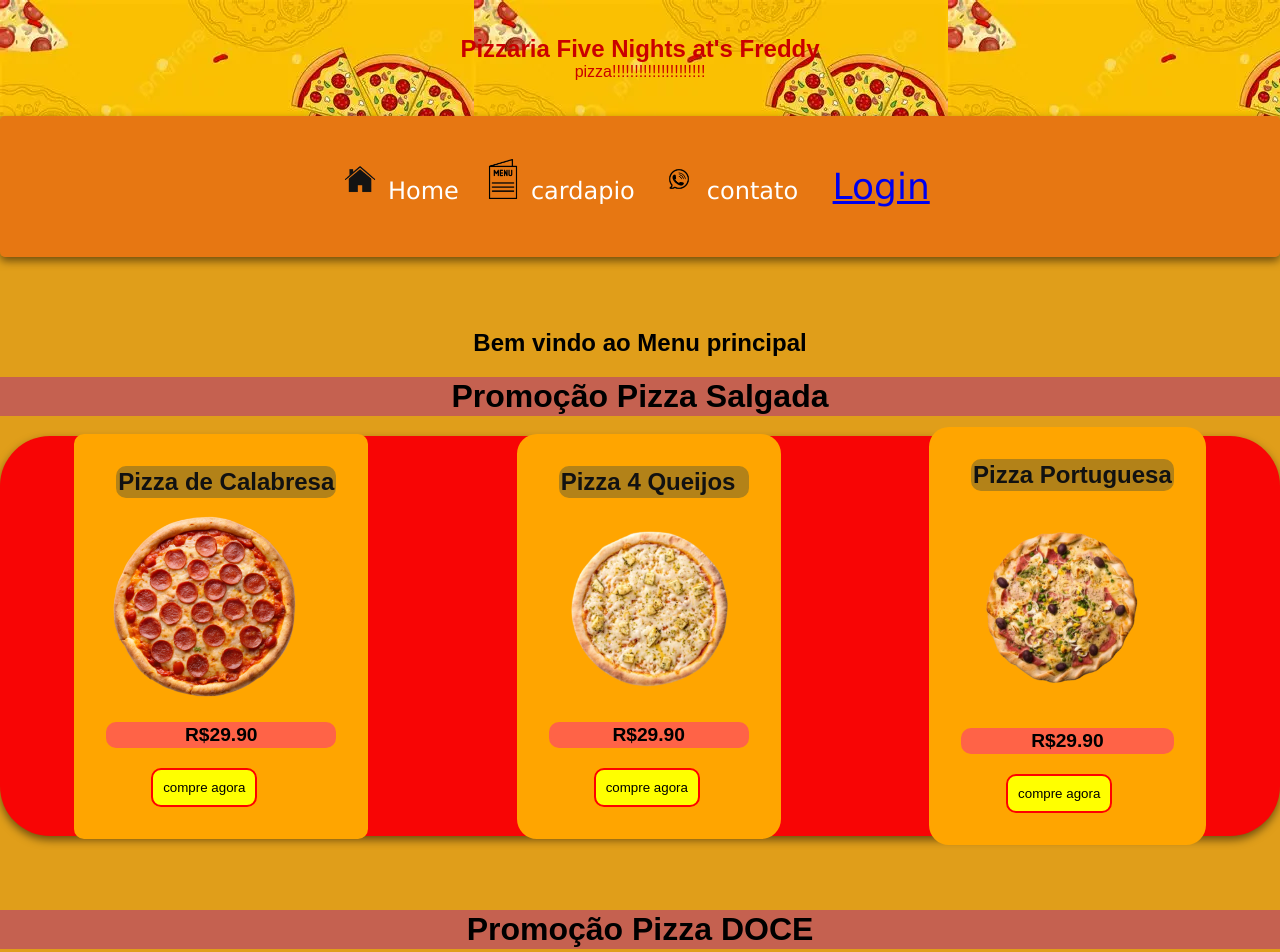
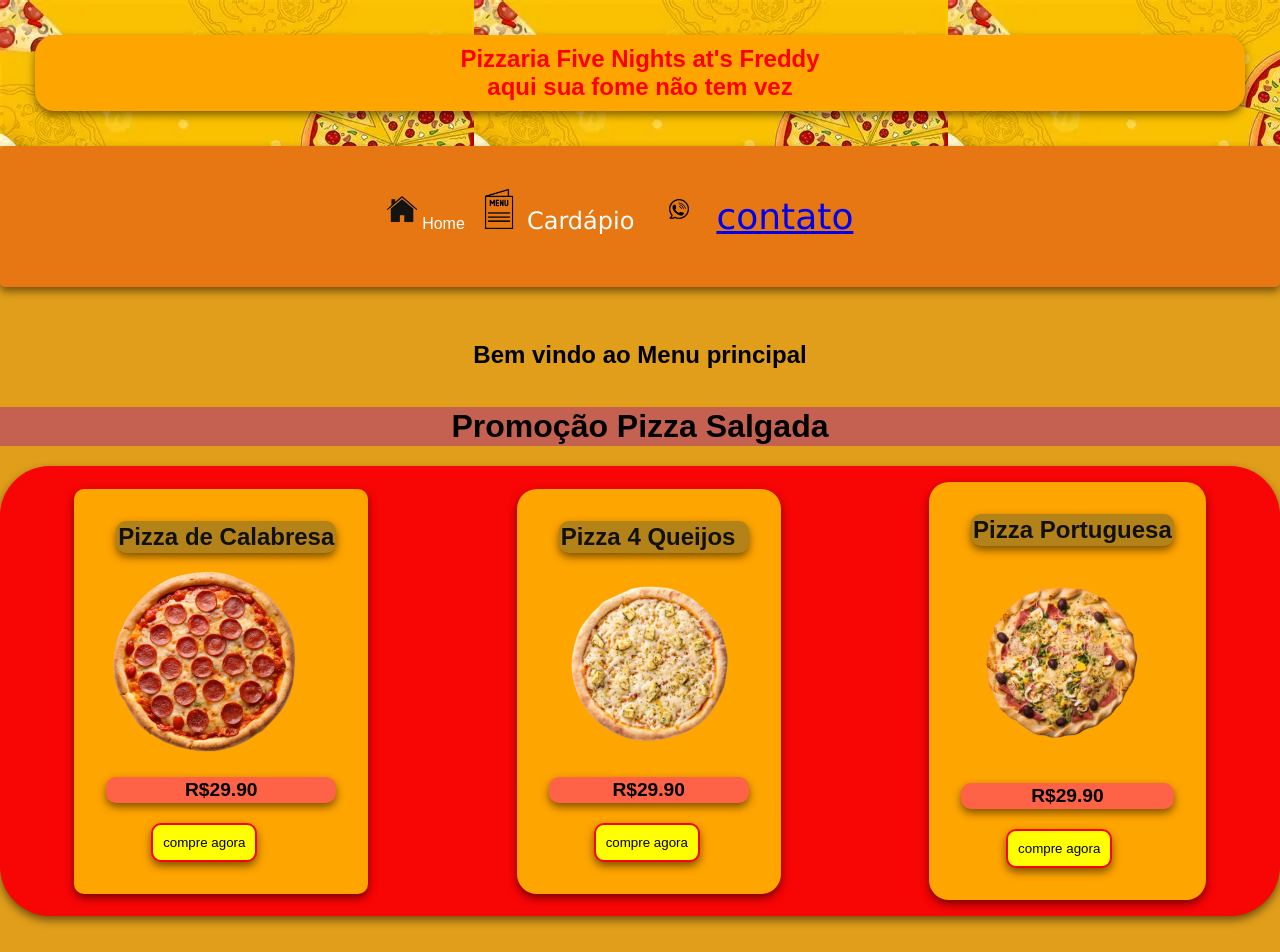
Before and after one commit to esmer4lda/trabalho-programa-o-web-, a plain HTML site: page index.htm in a window 1280 px wide. Shown: the top 952 px of the page. Drawn offline with Linux system fonts and the light colour scheme.

Commit message:
fortnite

```diff
--- a/css/style.css
+++ b/css/style.css
@@ -19,6 +19,7 @@ body{
     text-align: center;
     padding: 35px;
     background-image: url(/img/banner.png);
+
 
 }
 #titulo{
@@ -47,7 +48,8 @@ nav{
     padding: 30px;
     font-size: 1em;
     border-radius: 5px;
-    box-shadow: 0px 4px 8px rgba(0, 0, 0, 0.5);    /*cria sombra*/
+    box-shadow: 0px 4px 8px rgba(0, 0, 0, 0.5);
+    border-image: url(/img/border.png) 150 round;   /*cria sombra*/
 
 }
 
@@ -57,7 +59,7 @@ nav{
  display: flex;direction: row;
  justify-content: space-around;
  align-items: center;
- height: 400px;
+ height: 450px;
  border-radius: 50px;
   box-shadow: 0px 4px 8px rgba(0, 0, 0, 0.5);
 
@@ -71,6 +73,7 @@ nav{
     color: rgb(17, 17, 17);
     height: auto;
     border: solid 2px rgb(179, 130, 24); background-color: rgb(179, 130, 24); border-radius: 10px;
+    box-shadow: 0px 4px 8px rgba(0, 0, 0, 0.5);
 }
 /*h2/promoção*/
 .title{
@@ -93,6 +96,7 @@ nav{
     font-weight: bold;
     text-align: center;
     border: solid 2px tomato; background-color: tomato; border-radius: 10px;
+    box-shadow: 0px 4px 8px rgba(0, 0, 0, 0.5);
 }
 
 .botao{
@@ -101,6 +105,7 @@ nav{
     background-color: yellow;
     border: solid 2px red;
     margin-left: 45px;
+    box-shadow: 0px 4px 8px rgba(0, 0, 0, 0.5);
 }
 
 .botao:hover{
@@ -119,3 +124,4 @@ h1{text-align: center;}
 #oi{position: absolute; right: 5px; font-size: 1.5em; text-align: center;margin-top: 18px;}
 
 #conta{ position: absolute;right: 5px; top: 2px;}
+.produto { box-shadow: 0px 4px 8px rgba(0, 0, 0, 0.5);}
--- a/css/style2.css
+++ b/css/style2.css
@@ -6,13 +6,15 @@ justify-content: center;
 align-items: center;
 height: 100vh;
 background-image: url(/img/banner.png );
+background-size: 150%;
+
 
 form{
 background-color: rgb(230, 200, 33);
 padding: 30px;
 border-radius: 10px;
 width: 300px;
-box-shadow: 0px 0px 10px rgba(0,0,0,0.2);
+box-shadow: 0px 4px 8px rgba(0, 0, 0, 0.5);
 }
 
 input{
@@ -22,6 +24,7 @@ margin-top: 5px;
 margin-bottom: 15px;
 border-radius: 5px;
 border: 1px solid #ccc;
+box-shadow: 0px 0px 10px rgba(0, 0, 0, 0.5);
 }
 
 button{
@@ -32,6 +35,8 @@ color: white;
 border: none;
 border-radius: 5px;
 cursor:pointer;
+box-shadow: 0px 4px 8px rgba(0, 0, 0, 0.5);
+
 }
 
 button:hover{
--- a/index.htm
+++ b/index.htm
@@ -8,33 +8,36 @@
 </head>
 <body>
     <header id="cabecalho">
-      <h2>Pizzaria Five Nights at's Freddy</h2>
-      <p>pizza!!!!!!!!!!!!!!!!!!!!!</p>
+      <h2 style="border: solid 10px orange; background-color:orange ; border-radius: 20px; box-shadow: 0px 4px 8px rgba(0, 0, 0, 0.5); font-family: fantasy ; font-size: 1.5em; color: red; ">Pizzaria Five Nights at's Freddy
+      <p>aqui sua fome não tem vez</p></h2>
     </header>
      <main>
-      <section id="destaque" style= >
+      <section id="destaque" bo>
 
-        <span class="menu-item"><img src="img/home.png" width="40px">
-            <a>Home</a></span>
+        <span clas  s="menu-item"><img src="img/home.png" width="40px" class="logo"><a>Home</a></span>
 
-        <span class="menu-item">
-        <img src="img/cardapio2.png" width="40px">
-         <a>cardapio</a></span>
-          <span class="menu-item"><img src="img/contato.png" width="40px">
-             <a>contato</a></span>
+
+        <span class="menu-item"> <img src="img/cardapio2.png" alt="home" width="40px"> <a>Cardápio</a></span>
+
+
+          <span class="menu-item"><img src="img/contato.png" width="40px"> <a href="formulario.html" target="_blank" span class="menu-item" >contato</a></span>
+
           <span class="menu-item">
-          <a href="formulario.html" target="_blank" span class="menu-item">Login</a></span></span>
+          </span>
+
 
 
       </section><br>
       <br>
       <br>
-      <br>
+
 
 <section>
 
   <h1
 >Bem vindo ao Menu principal</h1>
+
+<br>
 
 
 </section>
@@ -102,7 +105,7 @@
     <!--footer-->
     <footer style="border: solid orangered ; background-color: orangered; border-width: 50px;">
       <span>
-      <p style="text-align: center; font-size: 1.5em; color: white;"><img src="img/copyright.png" width="50px"> Copyright © 2024 Pizzaria Five Nights at's Freddy. Todos os direitos reservados.</p>
+      <p style="text-align: center; font-size: 1.5em; color: white;"><img src="img/copyright.png" width="50px"> Copyright © 2026 Pizzaria Five Nights at's Freddy. Todos os direitos reservados.</p>
       </span>
     </footer>
 
```
Also changed, not shown: formulario.html (+18 -9 lines), img/border.png (added).
